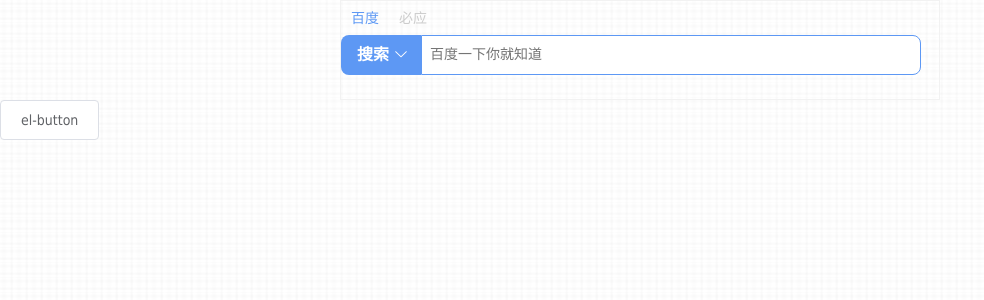
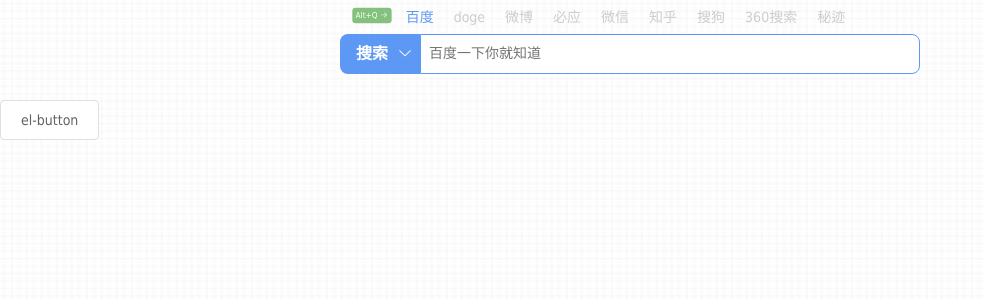
Before and after one commit to LeungZhenPang/unobb, a Vue app: page / in a window 1280 px wide. Shown: the top 300 px of the page, without its empty margins (0-984 px from the left). Built offline with nearby package versions, Linux system fonts and the light colour scheme.

Commit message:
搜索功能基本完成

```diff
--- a/src/components/Nav.vue
+++ b/src/components/Nav.vue
@@ -2,36 +2,40 @@
   <div id="nav">
     <!-- 搜索wrap -->
     <div class="search-wrap">
+      <div class="clearfix">
+        <!-- 提示角标 -->
+        <div class="fl search-tip">
+          Alt+Q
+          <span class="el-icon-right"></span>
+        </div>
 
         <!-- 搜索的具体网站 -->
-      <ul class="clearfix search-web">
+        <ul class="clearfix search-web fl">
           <li
             :class="{active: index == searchWebIndex}"
             v-for="(items,index) in searchData[searchTypeIndex].data"
-         :key='index'
-         @click="searchWebIndex = index"
-         >
-           {{items.name}}
-         </li>
+            :key="index"
+            @click="searchWebIndex = index; $refs.inputSearch.focus()"
+          >{{items.name}}</li>
         </ul>
+      </div>
 
       <!-- 搜索主体 -->
       <div class="main clearfix">
         <!-- 左边选择类型部分 -->
-        <div class="type" @click="typeList = !typeList">
-          {{searchData[searchTypeIndex].searchType}}<span class="el-icon-arrow-down" :class="{active:typeList}"></span>
+        <div class="type" @click.stop="isShowTypeList = !isShowTypeList">
+          {{searchData[searchTypeIndex].searchType}}
+          <span class="el-icon-arrow-down" :class="{active:isShowTypeList}"></span>
           <!-- 下拉选择框 -->
           <transition name="fade">
-            <div class="type-list" v-show="typeList" @mouseleave="typeList = false">
+            <div class="type-list" v-show="isShowTypeList" @mouseleave="isShowTypeList = false">
               <span class="xiaosanjiao"></span>
               <ul>
                 <li
                   v-for="(items, index) in searchData"
-                :key='index'
-                @click='searchTypeIndex = index; searchWebIndex = 0'
-                >
-                  {{items.searchType}}
-                </li>
+                  :key="index"
+                  @click="searchTypeIndex = index; searchWebIndex = 0; $refs.inputSearch.focus()"
+                >{{items.searchType}}</li>
               </ul>
             </div>
           </transition>
@@ -41,12 +45,23 @@
         <div class="content">
           <input
             type="text"
+            v-model="wd"
             :placeholder="searchData[searchTypeIndex].data[searchWebIndex].placeholder"
-          ref='inputSearch'
-          @keyup="loadSearchSug"
-          @keyup.tab.prevent="searchWebIndex < searchData[searchTypeIndex].data.length-1?searchWebIndex += 1: searchWebIndex = 0"
-          v-model="wd"
-          >
+            ref="inputSearch"
+            @input="loadSearchSug"
+            @keyup.alt.q="searchWebIndex < searchData[searchTypeIndex].data.length-1?searchWebIndex += 1: searchWebIndex = 0"
+            @keyup.enter="startSearch"
+            @keyup.down="searchSugIndex < searchSug.length-1?searchSugIndex += 1: searchSugIndex = 0;wd = searchSug[searchSugIndex].q"
+            @keyup.up="searchSugIndex < searchSug.length-1?searchSugIndex -= 1: searchSugIndex = 0;wd = searchSug[searchSugIndex].q"
+          />
+          <ul v-show="isShowSearchSug">
+            <li
+              :class="{active: searchSugIndex == index }"
+              v-for="(items,index) in searchSug"
+              @mouseenter="searchSugIndex = index; wd = items.q"
+              @click="startSearch"
+            >{{items.q}}</li>
+          </ul>
         </div>
       </div>
     </div>
@@ -55,50 +70,144 @@
 
 <script>
 export default {
-  data () {
+  data() {
     return {
-      typeList: false,    //是否现实搜索类型
-      wd: '',      //搜索关键字
-      searchTypeIndex: 0,   //搜索类型索引值
-      searchWebIndex: 0,   //搜索网站索引值
+      isShowTypeList: false, //是否现实搜索类型
+      isShowSearchSug: false,   //显示搜索建议
+      wd: "", //搜索关键字
+      searchTypeIndex: 0, //搜索类型索引值
+      searchWebIndex: 0, //搜索网站索引值
+      searchSugIndex: -1, //搜索建议索引值
+      searchSug: "", //搜索建议数据
       searchData: [
-        {searchType: '搜索', data: [
-          {name: '百度', link: 'https://www.baidu.com/s?wd=', placeholder: '百度一下你就知道'},
-          {name: '必应', link: 'https://cn.bing.com/search?q=', placeholder: '微软Bing搜索引擎'}
-        ]},
-        {searchType: '图片', data: [
-          {name: '花瓣', link: 'https://huaban.com/search/?q=', placeholder: '搜索你喜欢的'},
-          {name: 'Pexels', link: 'https://www.pexels.com/search/', placeholder: '用英文搜索'}
-        ]}
+        //渲染所需数据
+        {
+          searchType: "搜索",
+          data: [
+            {
+              name: "百度",
+              link: "https://www.baidu.com/s?wd=",
+              placeholder: "百度一下你就知道"
+            },
+            {
+              name: "doge",
+              link: "https://www.dogedoge.com/results?q=",
+              placeholder: "不追踪，不误导"
+            },
+            {
+              name: "微博",
+              link: "https://s.weibo.com/weibo/",
+              placeholder: "迅速搜索最热门话题"
+            },
+            {
+              name: "必应",
+              link: "https://cn.bing.com/search?q=",
+              placeholder: "微软Bing搜索引擎"
+            },
+            {
+              name: "微信",
+              link: "https://weixin.sogou.com/weixin?type=2&query=",
+              placeholder: "搜索微信文章"
+            },
+            {
+              name: "知乎",
+              link: "https://www.zhihu.com/search?type=content&q=",
+              placeholder: "搜索知乎文章"
+            },
+            {
+              name: "搜狗",
+              link: "https://www.sogou.com/web?query=",
+              placeholder: "搜狗搜索"
+            },
+            {
+              name: "360搜索",
+              link: "https://www.so.com/s?q=",
+              placeholder: "360搜索引擎"
+            },
+            {
+              name: "秘迹",
+              link: "https://mijisou.com/?q=",
+              placeholder: "搜索..."
+            }
+          ]
+        },
+        {
+          searchType: "图片",
+          data: [
+            {
+              name: "花瓣",
+              link: "https://huaban.com/search/?q=",
+              placeholder: "搜索你喜欢的"
+            },
+            {
+              name: "Pexels",
+              link: "https://www.pexels.com/search/",
+              placeholder: "用英文搜索"
+            }
           ]
         }
+      ]
+    };
   },
   methods: {
-    loadSearchSug () {    //加载搜索建议
-      if(!this.wd){return}
-      axios.get('/sugrec', {
+
+    //加载搜索建议
+    async loadSearchSug() {
+      if (!this.wd) {
+        this.isShowSearchSug = false;
+        return false;
+      }
+      this.searchSugIndex = -1;
+      const { data } = await axios.get("/sugrec", {
         params: {
-          prod: 'pc',
-          wd : this.wd
+          prod: "pc",
+          wd: this.wd
         }
-      })
-      .then( res => {console.log(res.data)})
-      .catch( err => {console.log(err)})
+      });
+      // console.log(data);
+      this.searchSug = data.g;
+      data.g ? this.isShowSearchSug = true :this.isShowSearchSug = false
+    },
+
+    // 开始搜索
+    startSearch() {
+      window.open(
+        this.searchData[this.searchTypeIndex].data[this.searchWebIndex].link +
+          this.wd
+      );
+      this.isShowSearchSug = false;
     }
   },
-  mounted () {
-      this.$refs.inputSearch.focus()
+
+  mounted() {
+    let _this = this;
+    // 点击空白处
+    document.addEventListener('click', function (e) {
+    　_this.isShowTypeList = false;
+      _this.isShowSearchSug = false;
+    })
+    //搜索框聚焦
+    _this.$refs.inputSearch.focus();
   }
-}
+};
 </script>
 
 <style lang="less" scoped>
-  @baseColor:#5d98f4;
+@baseColor: #5d98f4;
 .search-wrap {
   width: 600px;
   height: 100px;
   margin: 0 auto;
-    border: 1px solid #f2f2f2;
+}
+.search-tip {
+  margin-top: 6px;
+  margin-left: 8px;
+  padding: 4px;
+  font-size: 10px;
+  background: #84c17c;
+  color: #fff;
+  border-radius: 4px;
+  transform: scale(0.82);
 }
 .search-web {
   li {
@@ -107,12 +216,12 @@ export default {
     color: #ccc;
     cursor: pointer;
     &.active {
-        color: @baseColor
+      color: @baseColor;
     }
   }
 }
 .main {
-    &>div{
+  & > div {
     float: left;
   }
   .type {
@@ -128,17 +237,17 @@ export default {
     color: #fff;
     background: @baseColor;
     cursor: pointer;
-      &>span {
+    & > span {
       padding: 4px;
-        transition: .3s linear;
-        &.active{
+      transition: 0.3s linear;
+      &.active {
         transform: rotate(180deg);
       }
     }
     .type-list {
       position: absolute;
       top: 50px;
-        left: 0px;;
+      left: 0px;
       width: 80px;
       text-align: center;
       font-size: 14px;
@@ -150,27 +259,28 @@ export default {
       ul {
         padding: 6px 0px;
         li:hover {
-            background:#f1f1f1;
+          background: #f1f1f1;
         }
       }
       .xiaosanjiao {
         position: absolute;
-          top:-6px;
+        top: -6px;
         left: 20px;
         width: 8px;
         height: 8px;
         background: #fff;
         border-left: 1px solid #ddd;
         border-top: 1px solid #ddd;
-          transform: rotate(45deg)
+        transform: rotate(45deg);
       }
     }
   }
   .content {
+    position: relative;
     height: 40px;
     width: 500px;
     padding-top: 10px;
-      background:#fff;
+    background: #fff;
     border: 1px solid @baseColor;
     border-top-right-radius: 8px;
     border-bottom-right-radius: 8px;
@@ -180,13 +290,33 @@ export default {
       border: none;
       outline: none;
     }
+    ul {
+      position: absolute;
+      top: 42px;
+      left: 0px;
+      width: 500px;
+      line-height: 24px;
+      background: #fff;
+      border: 1px solid #ccc;
+      box-shadow: 2px 4px 5px #f2f2f2;
+      li {
+        padding-left: 10px;
+        color: #8a8a8a;
+        cursor: pointer;
+        &.active {
+          background: #eee;
+        }
+      }
+    }
   }
 }
 
-.fade-enter-active, .fade-leave-active {
-  transition: all .2s ease-in-out;
+.fade-enter-active,
+.fade-leave-active {
+  transition: all 0.2s ease-in-out;
 }
-.fade-enter, .fade-leave-to {
+.fade-enter,
+.fade-leave-to {
   margin-top: -10px;
   opacity: 0;
 }
```
Lines whose indentation alone changed are shown as unchanged.
